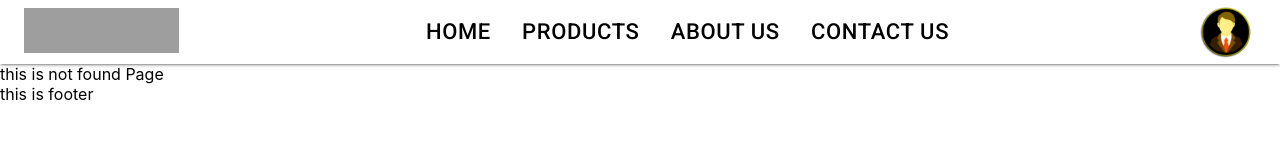
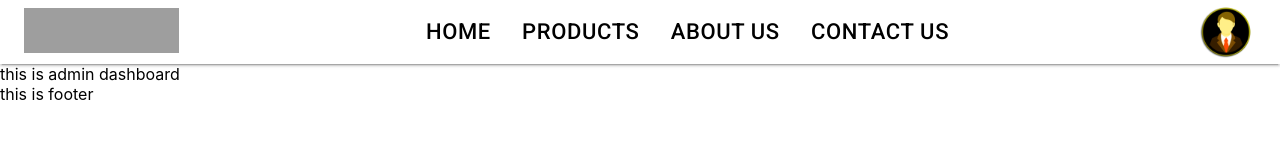
Before and after one commit to Didar2255/procoms, a React (Create React App) app: page /admindashboard in a window 1280 px wide. Before the commit this address had no page. Shown: the top 160 px of the page. Built offline with nearby package versions, Linux system fonts and the light colour scheme; grey boxes are pictures that could not be loaded; what react-swipeable-views-utils would draw is missing.

Commit message:
user and admin dashboard pages added

```diff
--- a/src/App.js
+++ b/src/App.js
@@ -1,5 +1,5 @@
 import { BrowserRouter, Route, Routes } from 'react-router-dom';
-// import AdminDashboard from './Pages/adminPages/AdminDashboard/AdminDashboard';
+import AdminDashboard from './Pages/adminPages/AdminDashboard/AdminDashboard';
 import AboutUs from './Pages/sharedPages/AboutUs/AboutUs';
 import ContactUs from './Pages/sharedPages/ContactUs/ContactUs';
 import Footer from './Pages/sharedPages/Home/Footer/Footer';
@@ -9,7 +9,7 @@ import Login from './Pages/sharedPages/Login/Login';
 import NotFound from './Pages/sharedPages/NotFound/NotFound';
 import Products from './Pages/sharedPages/Products/Products';
 import Register from './Pages/sharedPages/Register/Register';
-// import UserDashboard from './Pages/userPages/UserDashboard/UserDashboard';
+import UserDashboard from './Pages/userPages/UserDashboard/UserDashboard';
 
 const App = () => {
   return (
@@ -23,8 +23,8 @@ const App = () => {
         <Route path="/login" element={<Login />} />
         <Route path="/register" element={<Register />} />
         {/* this routes will be private and nested */}
-        {/* <Route path="/userdashboard" element={<UserDashboard />}></Route>
-        <Route path="/admindashboard" element={<AdminDashboard />}></Route> */}
+        <Route path="/userdashboard" element={<UserDashboard />}></Route>
+        <Route path="/admindashboard" element={<AdminDashboard />}></Route>
         <Route path="*" element={<NotFound />} />
       </Routes>
       <Footer />
--- /dev/null
+++ b/src/Pages/adminPages/AdminDashboard/AdminDashboard.js
@@ -0,0 +1,7 @@
+import React from 'react';
+
+const AdminDashboard = () => {
+  return <div>this is admin dashboard</div>;
+};
+
+export default AdminDashboard;
--- a/src/Pages/sharedPages/Home/Header/ProfileMenu/ProfileMenu.js
+++ b/src/Pages/sharedPages/Home/Header/ProfileMenu/ProfileMenu.js
@@ -12,7 +12,7 @@ const ProflieMenu = () => {
   const navigate = useNavigate();
 
   // find the user role from database
-  const isAdmin = false;
+  const isAdmin = true;
 
   const open = Boolean(anchorEl);
   const handleClick = (event) => {
--- a/src/Pages/sharedPages/Home/Home.js
+++ b/src/Pages/sharedPages/Home/Home.js
@@ -1,11 +1,12 @@
+import { Box } from '@mui/material';
 import React from 'react';
 import Banner from './Banner/Banner';
 
 const Home = () => {
   return (
-    <div>
+    <Box>
       <Banner></Banner>
-    </div>
+    </Box>
   );
 };
 
--- /dev/null
+++ b/src/Pages/userPages/UserDashboard/UserDashboard.js
@@ -0,0 +1,7 @@
+import React from 'react';
+
+const UserDashboard = () => {
+  return <div>this is UserDashboard</div>;
+};
+
+export default UserDashboard;
```
Also changed, not shown: src/Images/BannerImg/laptop.jpg (deleted).
